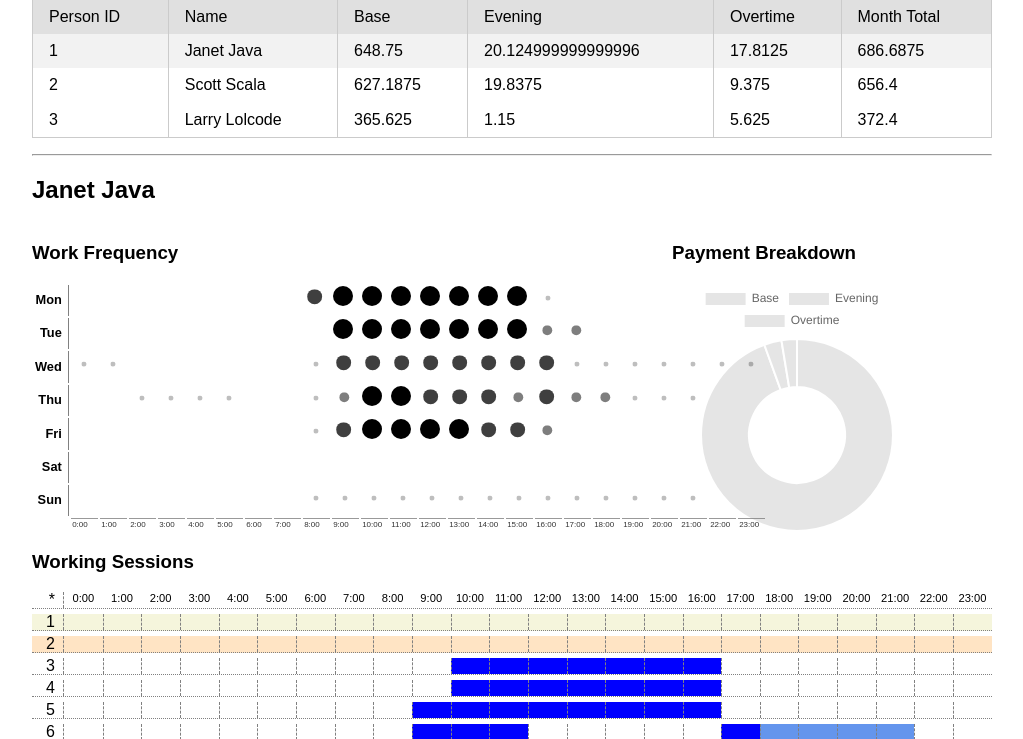
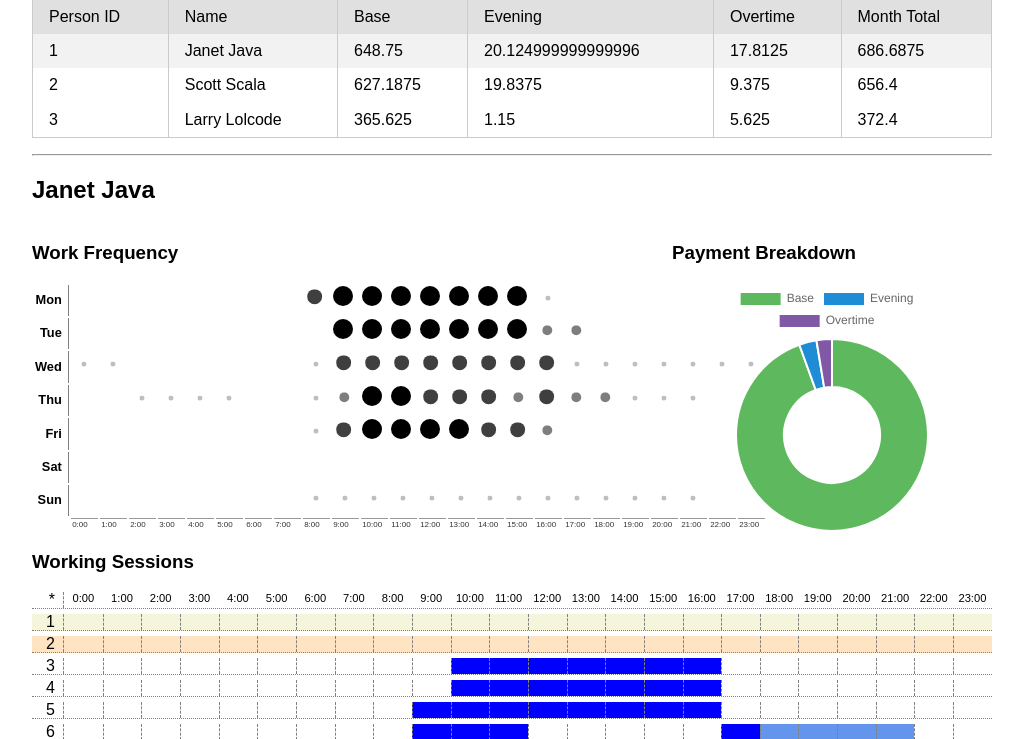
Before and after one commit to lewtds-hidden/wage-calculator, a Flask app: page /report/2014/3 in a window 1280 px wide. Shown: the part 147-886 px from the top of the page, without its empty margins (128-1151 px from the left). Run offline with Flask 2, Linux system fonts and the light colour scheme; some libraries are stand-ins or nearby versions.

Commit message:
Add  colors to pie chart and center it

```diff
--- a/templates/view_report.html
+++ b/templates/view_report.html
@@ -86,6 +86,10 @@ table.payment-summary tr {
     font-weight: bold;
     border-right: 1px solid gray;
     padding-right: 0.5em;
+}
+
+.payment-breakdown-chart canvas {
+    margin: auto;
 }
 </style>
 {% endblock %}
@@ -290,7 +294,8 @@ table.payment-summary tr {
                         wage[personId].base_total,
                         wage[personId].evening_total,
                         wage[personId].overtime_total,
-                        ]
+                    ],
+                    backgroundColor: ['#5eb95e', '#1f8dd6', 'rgb(128, 88, 165)']
                 }],
 
                 labels: ["Base", "Evening", "Overtime"]
```
